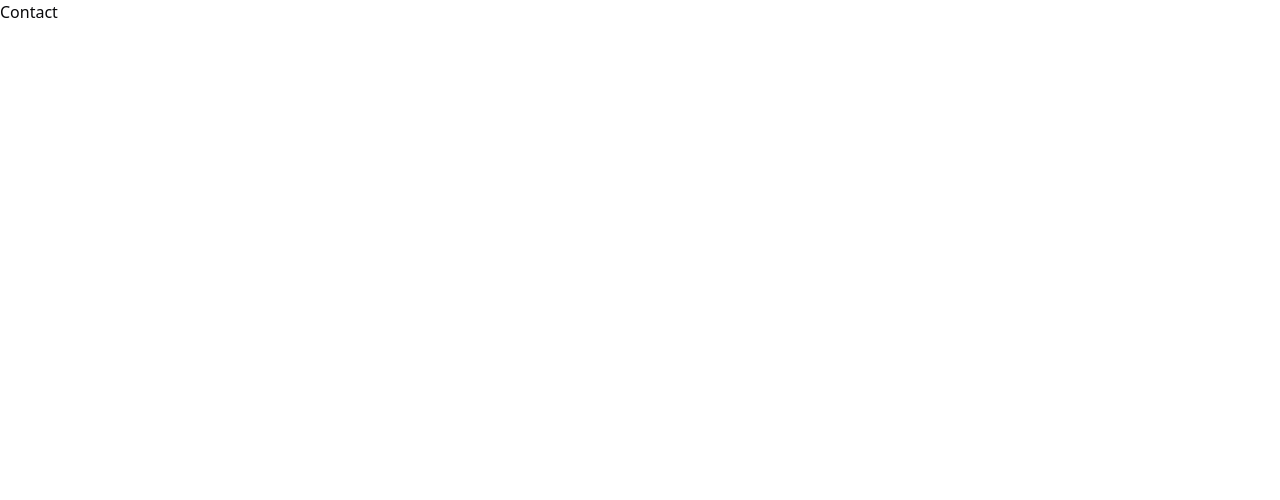
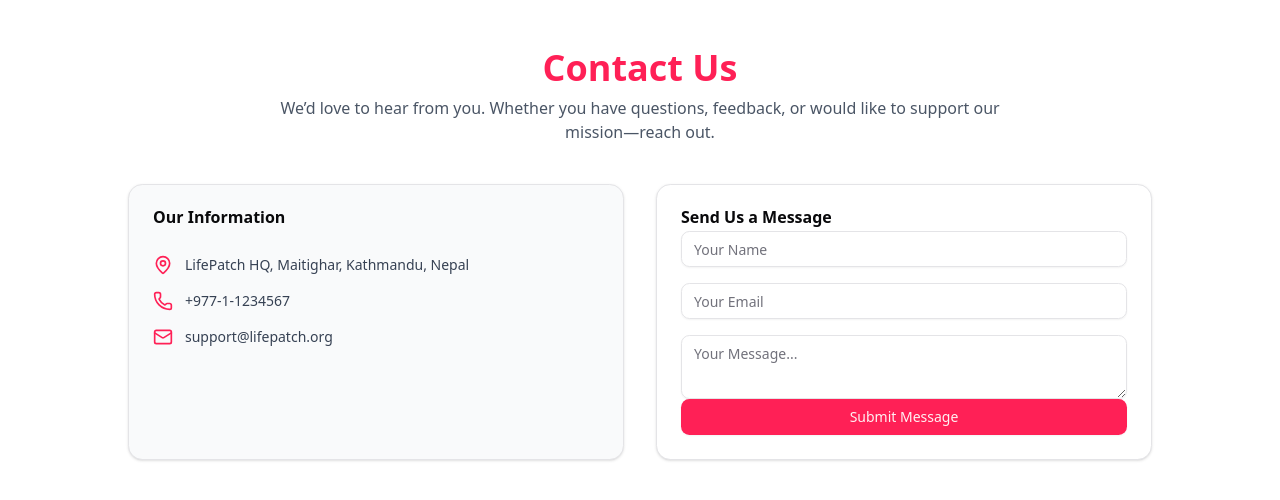
Before and after one commit to bimal009/LifePatch, a Next.js app: page /contact in a window 1280 px wide. Shown: the top 500 px of the page. Built offline with nearby package versions, Linux system fonts and the light colour scheme.

Commit message:
feat: add contact page

```diff
--- a/app/(root)/contact/page.js
+++ b/app/(root)/contact/page.js
@@ -1,11 +1,68 @@
-import React from "react";
+import {
+  Card,
+  CardHeader,
+  CardTitle,
+  CardContent,
+  CardFooter,
+} from "@/components/ui/card";
+import { Input } from "@/components/ui/input";
+import { Textarea } from "@/components/ui/textarea";
+import { Button } from "@/components/ui/button";
+import { Mail, Phone, MapPin } from "lucide-react";
 
-const page = () => {
+export default function ContactPage() {
   return (
-    <div>
-      <h1>Contact</h1>
+    <div className="min-h-screen bg-white py-12 px-4 md:px-8">
+      {/* Page Header */}
+      <div className="max-w-3xl mx-auto text-center mb-10">
+        <h1 className="text-4xl font-bold text-[var(--primary)]">Contact Us</h1>
+        <p className="text-gray-600 mt-2">
+          We’d love to hear from you. Whether you have questions, feedback, or
+          would like to support our mission—reach out.
+        </p>
+      </div>
+
+      <div className="grid grid-cols-1 md:grid-cols-2 gap-8 max-w-5xl mx-auto">
+        {/* Contact Info */}
+        <Card className="bg-gray-50">
+          <CardHeader>
+            <CardTitle>Our Information</CardTitle>
+          </CardHeader>
+          <CardContent className="space-y-4 text-sm text-gray-700">
+            <div className="flex items-start gap-3">
+              <MapPin className="h-5 w-5 text-[var(--primary)]" />
+              <span>LifePatch HQ, Maitighar, Kathmandu, Nepal</span>
+            </div>
+            <div className="flex items-start gap-3">
+              <Phone className="h-5 w-5 text-[var(--primary)]" />
+              <span>+977-1-1234567</span>
+            </div>
+            <div className="flex items-start gap-3">
+              <Mail className="h-5 w-5 text-[var(--primary)]" />
+              <span>support@lifepatch.org</span>
+            </div>
+          </CardContent>
+        </Card>
+
+        {/* Contact Form */}
+        <Card>
+          <form>
+            <CardHeader>
+              <CardTitle>Send Us a Message</CardTitle>
+            </CardHeader>
+            <CardContent className="space-y-4">
+              <Input type="text" placeholder="Your Name" required />
+              <Input type="email" placeholder="Your Email" required />
+              <Textarea placeholder="Your Message..." rows={5} required />
+            </CardContent>
+            <CardFooter>
+              <Button type="submit" className="w-full">
+                Submit Message
+              </Button>
+            </CardFooter>
+          </form>
+        </Card>
+      </div>
     </div>
-  )
+  );
 }
-
-export default page;
```
